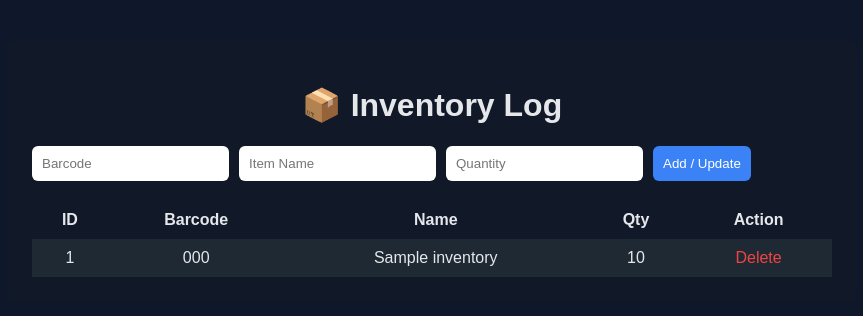
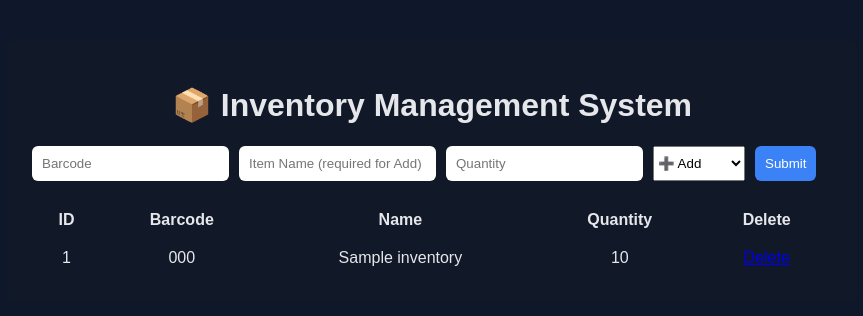
Before and after one commit to sharadwath362-netizen/BCIL, a Flask app: page / in a window 1280 px wide. Shown: the top 316 px of the page, without its empty margins (208-1071 px from the left). Run offline with Flask 3, Linux system fonts and the light colour scheme; tables that the repository leaves empty hold one stand-in row (values such as "Sample post").

Commit message:
Update index.html

```diff
--- a/templates/index.html
+++ b/templates/index.html
@@ -1,30 +1,41 @@
 <!DOCTYPE html>
-<html>
+<html lang="en">
 <head>
-    <title>Inventory System</title>
+    <meta charset="UTF-8">
+    <title>Inventory Management</title>
     <link rel="stylesheet" href="/static/style.css">
 </head>
 <body>
 
 <div class="container">
-    <h1>📦 Inventory Log</h1>
+    <h1>📦 Inventory Management System</h1>
 
-    <form method="POST">
+    <form method="POST" class="inventory-form">
         <input type="text" name="barcode" placeholder="Barcode" required>
-        <input type="text" name="name" placeholder="Item Name" required>
-        <input type="number" name="quantity" placeholder="Quantity" required>
-        <button type="submit">Add / Update</button>
+
+        <input type="text" name="name" placeholder="Item Name (required for Add)">
+
+        <input type="number" name="quantity" placeholder="Quantity" min="1" required>
+
+        <select name="action" required>
+            <option value="add">➕ Add</option>
+            <option value="remove">➖ Remove</option>
+        </select>
+
+        <button type="submit">Submit</button>
     </form>
 
     <table>
+        <thead>
             <tr>
                 <th>ID</th>
                 <th>Barcode</th>
                 <th>Name</th>
-            <th>Qty</th>
-            <th>Action</th>
+                <th>Quantity</th>
+                <th>Delete</th>
             </tr>
-
+        </thead>
+        <tbody>
             {% for item in items %}
             <tr>
                 <td>{{ item[0] }}</td>
@@ -32,10 +43,11 @@
                 <td>{{ item[2] }}</td>
                 <td>{{ item[3] }}</td>
                 <td>
-                <a class="delete" href="/delete/{{ item[0] }}">Delete</a>
+                    <a href="/delete/{{ item[0] }}" class="delete-btn">Delete</a>
                 </td>
             </tr>
             {% endfor %}
+        </tbody>
     </table>
 </div>
 
```
Lines whose indentation alone changed are shown as unchanged.
